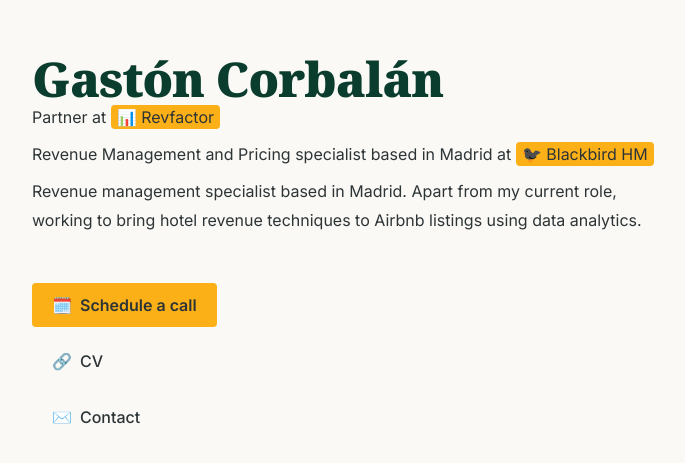
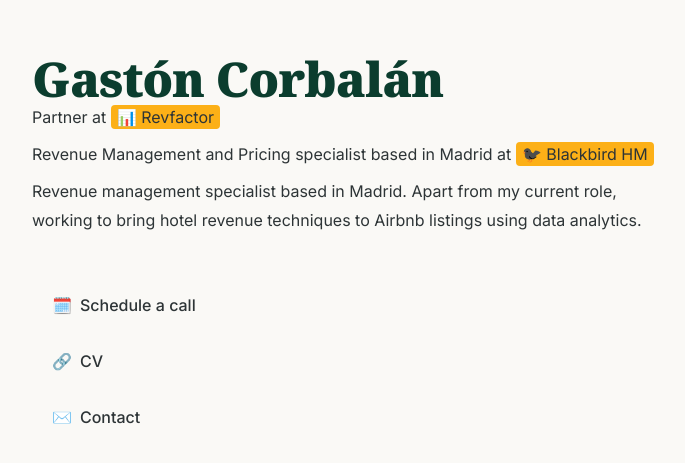
Before and after one commit to ImGaston/portfolio, a Next.js app: page / in a window 1280 px wide. Shown: the part 181-644 px from the top of the page, without its empty margins (292-977 px from the left). Built offline with nearby package versions, Linux system fonts and the light colour scheme.

Commit message:
Update index.js

```diff
--- a/pages/index.js
+++ b/pages/index.js
@@ -39,7 +39,7 @@ const Home = () => {
           target="_blank"
           href="https://calendar.app.google/Nu8B7evvfjS8apX79/"
           rel="noreferrer"
-          className="inline-flex items-center gap-2 px-5 py-2.5 rounded-sm bg-amber text-verdant font-semibold hover:brightness-110 transition-all w-fit dark:bg-amber dark:text-verdant"
+          className="inline-flex items-center gap-2 px-5 py-2.5 rounded-sm text-verdant font-medium hover:brightness-110 transition-all w-fit dark:bg-amber dark:text-verdant"
         >
           🗓️ <span>Schedule a call</span>
         </a>
```
